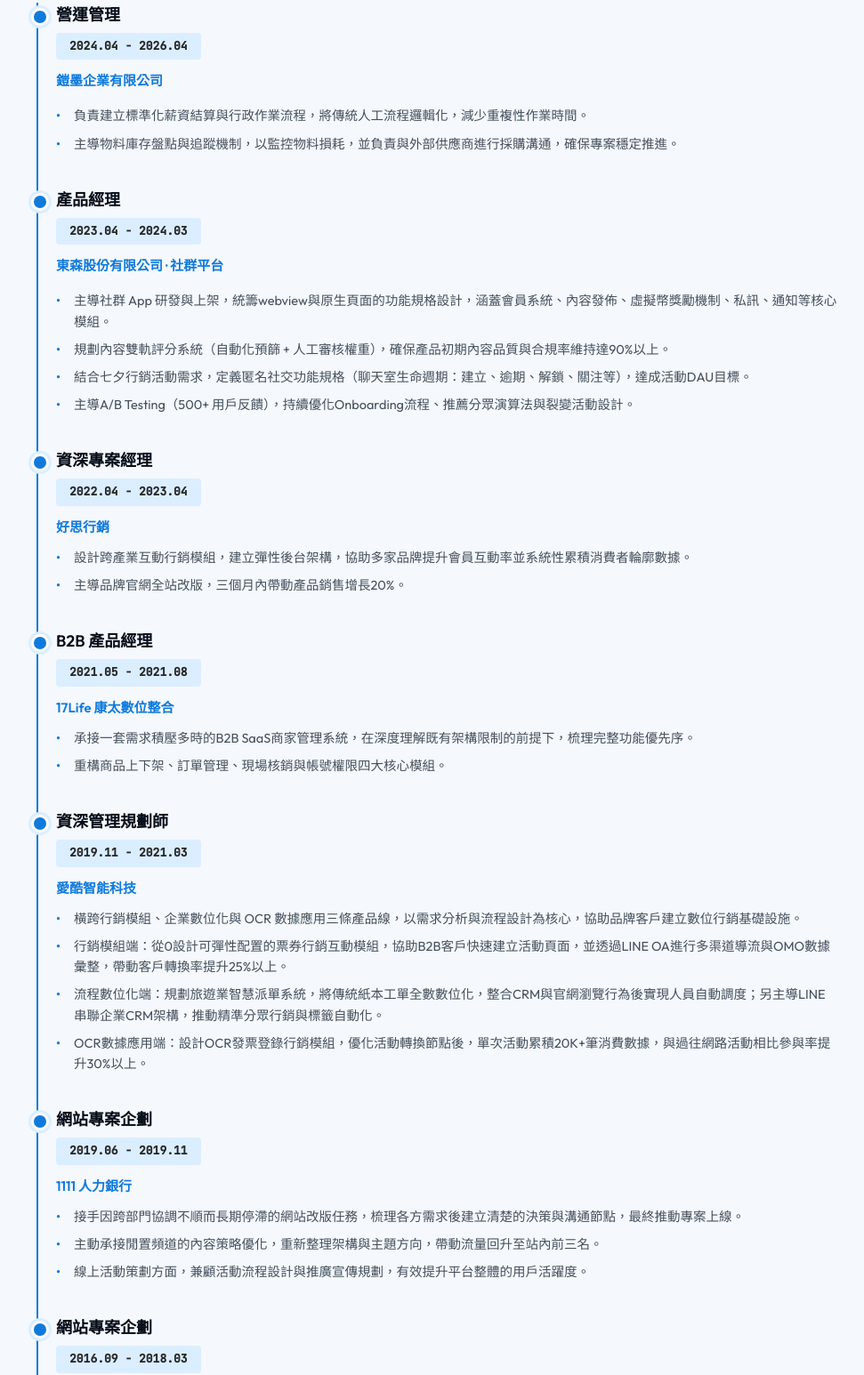
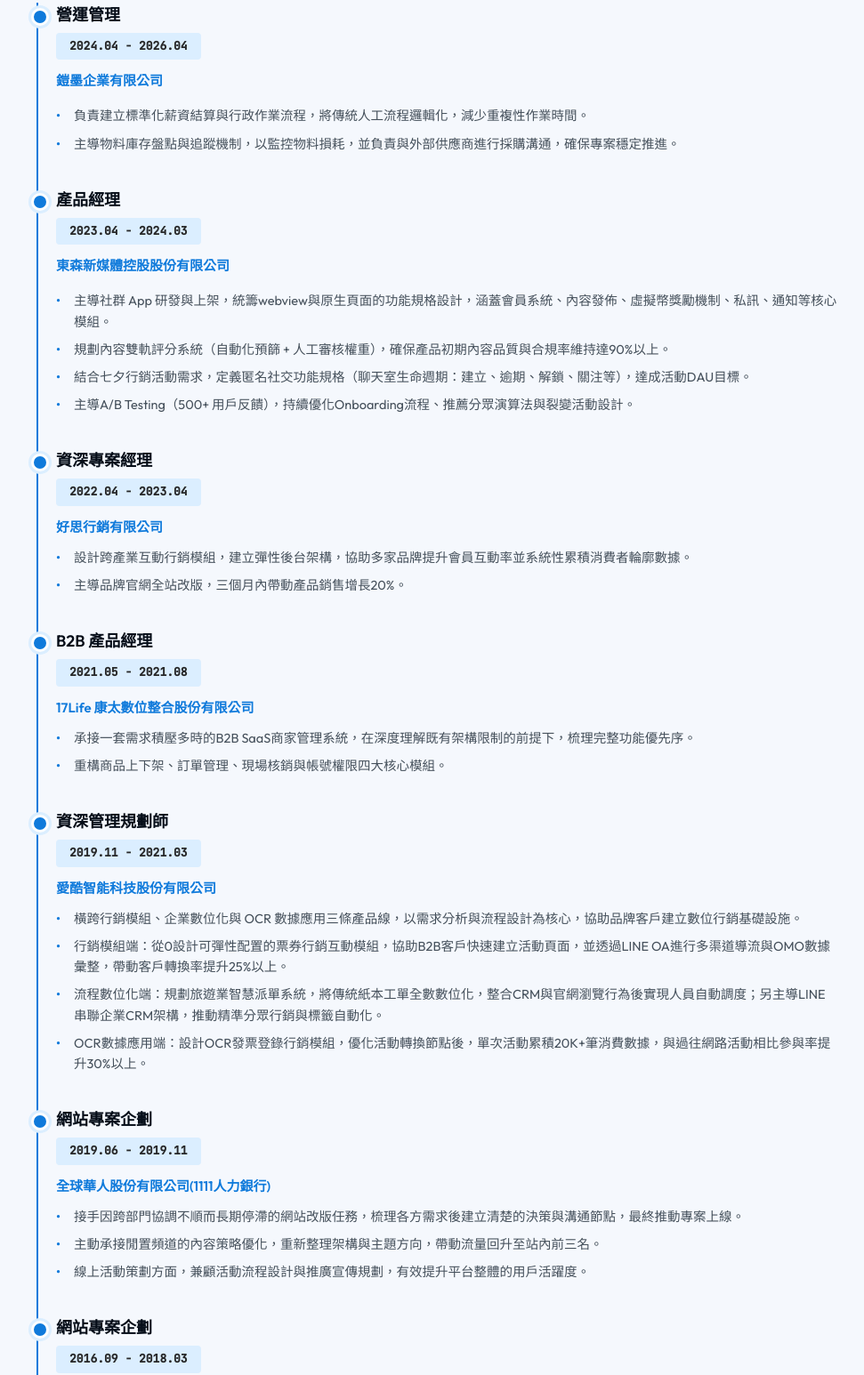
Before and after one commit to Jane5878/profile, a plain HTML site: page index.html in a window 1280 px wide. Shown: the part 2795-4341 px from the top of the page at 89% size, without its empty margins (299-1270 px from the left). Drawn offline with Linux system fonts and the light colour scheme.

Commit message:
改工作經歷公司名稱

```diff
--- a/index.html
+++ b/index.html
@@ -1220,7 +1220,7 @@
         <div class="resume-item">
           <h4>產品經理</h4>
           <h5>2023.04 - 2024.03</h5>
-          <p class="company">東森股份有限公司 · 社群平台</p>
+          <p class="company">東森新媒體控股股份有限公司</p>
           <ul class="desc-list" style="margin-top: 15px;">
             <li>主導社群 App 研發與上架，統籌webview與原生頁面的功能規格設計，涵蓋會員系統、內容發佈、虛擬幣獎勵機制、私訊、通知等核心模組。</li>
             <li>規劃內容雙軌評分系統（自動化預篩 + 人工審核權重），確保產品初期內容品質與合規率維持達90%以上。</li>
@@ -1232,7 +1232,7 @@
         <div class="resume-item">
           <h4>資深專案經理</h4>
           <h5>2022.04 - 2023.04</h5>
-          <p class="company">好思行銷</p>
+          <p class="company">好思行銷有限公司</p>
           <ul class="desc-list">
             <li>設計跨產業互動行銷模組，建立彈性後台架構，協助多家品牌提升會員互動率並系統性累積消費者輪廓數據。</li>
             <li>主導品牌官網全站改版，三個月內帶動產品銷售增長20%。</li>
@@ -1242,7 +1242,7 @@
         <div class="resume-item">
           <h4>B2B 產品經理</h4>
           <h5>2021.05 - 2021.08</h5>
-          <p class="company">17Life 康太數位整合</p>
+          <p class="company">17Life 康太數位整合股份有限公司</p>
           <ul class="desc-list">
             <li>承接一套需求積壓多時的B2B SaaS商家管理系統，在深度理解既有架構限制的前提下，梳理完整功能優先序。</li>
             <li>重構商品上下架、訂單管理、現場核銷與帳號權限四大核心模組。</li>
@@ -1252,7 +1252,7 @@
         <div class="resume-item">
           <h4>資深管理規劃師</h4>
           <h5>2019.11 - 2021.03</h5>
-          <p class="company">愛酷智能科技</p>
+          <p class="company">愛酷智能科技股份有限公司</p>
           <ul class="desc-list">
             <li>橫跨行銷模組、企業數位化與 OCR 數據應用三條產品線，以需求分析與流程設計為核心，協助品牌客戶建立數位行銷基礎設施。</li>
             <li>行銷模組端：從0設計可彈性配置的票券行銷互動模組，協助B2B客戶快速建立活動頁面，並透過LINE OA進行多渠道導流與OMO數據彙整，帶動客戶轉換率提升25%以上。</li>
@@ -1264,7 +1264,7 @@
         <div class="resume-item">
           <h4>網站專案企劃</h4>
           <h5>2019.06 - 2019.11</h5>
-          <p class="company">1111 人力銀行</p>
+          <p class="company">全球華人股份有限公司(1111人力銀行)</p>
           <ul class="desc-list">
             <li>接手因跨部門協調不順而長期停滯的網站改版任務，梳理各方需求後建立清楚的決策與溝通節點，最終推動專案上線。</li>
             <li>主動承接閒置頻道的內容策略優化，重新整理架構與主題方向，帶動流量回升至站內前三名。</li>
@@ -1351,7 +1351,7 @@
       sessionStorage.removeItem("locked_assets_auth");
       sessionStorage.removeItem("portfolio_auth_timestamp");
 
-      const SECRET = "jane888";
+      const SECRET = "janejane";
       const AUTH_KEY = "portfolio_auth_time";
       const AUTH_DURATION = 15 * 60 * 1000;
       const overlay = document.getElementById('auth-modal-overlay');
```
